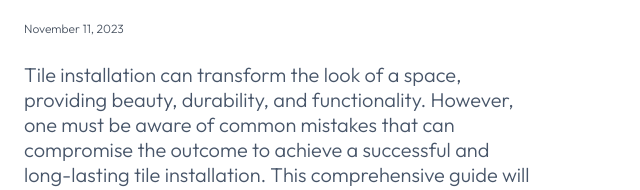
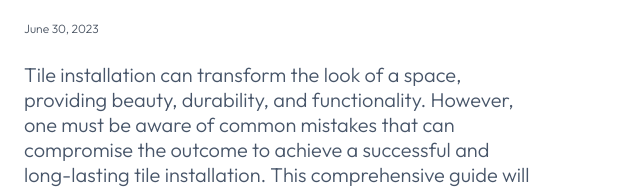
Before and after one commit to Laurencehumble/floorcenter_blogs, a plain HTML site: page blogs-content.html in a window 1280 px wide. Shown: the part 259-449 px from the top of the page, 0-640 px from the left. Drawn offline with nearby package versions, Linux system fonts and the light colour scheme.

Commit message:
update 13.3

```diff
--- a/blogs-content.html
+++ b/blogs-content.html
@@ -1221,7 +1221,7 @@
 
                     <br>
 
-                    <p class="tw-text-gray-600 tw-text-xs tw-font-light tw-font-['Outfit'] tw-leading-snug">November 11, 2023</p>
+                    <p class="tw-text-gray-600 tw-text-xs tw-font-light tw-font-['Outfit'] tw-leading-snug">June 30, 2023</p>
 
                     <br>
 
```
